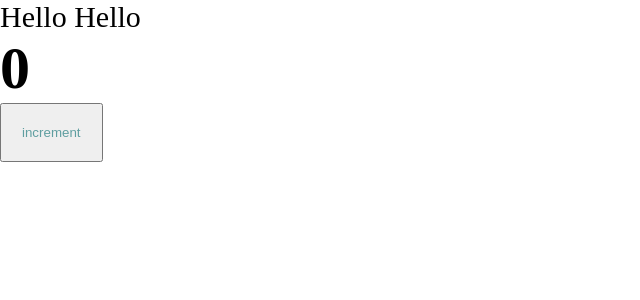
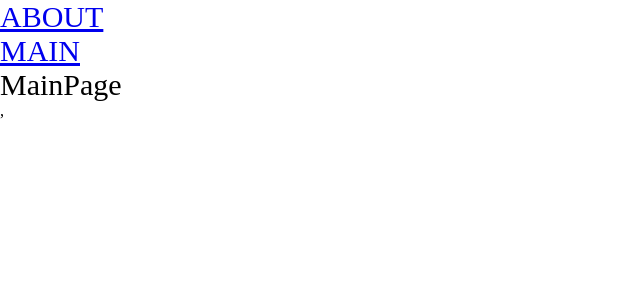
Before and after one commit to AikaAsan/theBlog, a React app: page / in a window 1280 px wide. Shown: the top 300 px of the page, without its empty margins (0-640 px from the left). Built offline with nearby package versions, Linux system fonts and the light colour scheme.

Commit message:
Added Routing, code splitting, Lazy, Suspense
- added routing,added two pages. Now able to switch between two pages
- added lazy loading that splits the code into chunks
- added suspense in App.ysx that displays a fallback until its children have finished loading.

```diff
--- a/package.json
+++ b/package.json
@@ -14,6 +14,7 @@
         "@types/node": "^17.0.21",
         "@types/react": "^17.0.39",
         "@types/react-dom": "^17.0.11",
+        "@types/react-router-dom": "^5.3.3",
         "@types/webpack": "^5.28.0",
         "@types/webpack-dev-server": "^4.7.2",
         "html-webpack-plugin": "^5.5.0",
@@ -29,6 +30,7 @@
         "css-loader": "^6.6.0",
         "react": "^17.0.2",
         "react-dom": "^17.0.2",
+        "react-router-dom": "^6.2.1",
         "sass": "^1.49.9",
         "sass-loader": "^12.6.0",
         "style-loader": "^3.3.1"
--- a/src/App.tsx
+++ b/src/App.tsx
@@ -1,12 +1,23 @@
-import React from 'react';
+import React, { Suspense } from 'react';
 import { Counter } from './components/Counter';
+import { Route, Routes, Link } from 'react-router-dom';
 import './index.scss';
+
+import { AboutPageAsync } from './pages/AboutPage/AboutPage.async';
+import { AboutMainPageAsync } from './pages/MainPage/MainPage.async';
 
 const App = () => {
     return (
         <div className='app'>
-            Hello Hello
-            <Counter />
+            <Link to='/about'>ABOUT</Link>
+            <br />
+            <Link to='/'>MAIN </Link>
+            <Suspense fallback={<div>...Loading</div>}>
+                <Routes>
+                    <Route path={'/about'} element={<AboutPageAsync />} />
+                    <Route path={'/'} element={<AboutMainPageAsync />} />
+                </Routes>
+            </Suspense>
         </div>
     );
 };
--- a/src/index.tsx
+++ b/src/index.tsx
@@ -1,5 +1,11 @@
 import React from 'react';
 import { render } from 'react-dom';
+import { BrowserRouter } from 'react-router-dom';
 import App from './App';
 
-render(<App />, document.getElementById('root'));
+render(
+    <BrowserRouter>
+        <App />,
+    </BrowserRouter>,
+    document.getElementById('root')
+);
--- /dev/null
+++ b/src/pages/AboutPage/AboutPage.async.tsx
@@ -0,0 +1,10 @@
+import { lazy } from 'react';
+
+export const AboutPageAsync = lazy(
+    () =>
+        new Promise((resolve) => {
+            // @ts-ignore
+            //for testing purpose only
+            setTimeout(() => resolve(import('./AboutPage')), 1500);
+        })
+);
--- /dev/null
+++ b/src/pages/AboutPage/AboutPage.tsx
@@ -0,0 +1,7 @@
+import React from 'react';
+
+const AboutPage = () => {
+    return <div>AboutPage</div>;
+};
+
+export default AboutPage;
--- /dev/null
+++ b/src/pages/MainPage/MainPage.async.tsx
@@ -0,0 +1,3 @@
+import { lazy } from 'react';
+
+export const AboutMainPageAsync = lazy(() => import('./MainPage'));
--- /dev/null
+++ b/src/pages/MainPage/MainPage.tsx
@@ -0,0 +1,8 @@
+import React from 'react';
+
+ const MainPage = () => {
+    return <div>MainPage</div>;
+};
+
+
+export default MainPage
--- a/tsconfig.json
+++ b/tsconfig.json
@@ -2,7 +2,7 @@
     "compilerOptions": {
         "outDir": "./dist/",
         "noImplicitAny": true,
-        "module": "es6",
+        "module": "ES2022",
         "target": "es5",
         "jsx": "react-jsx",
         "allowJs": true,
@@ -12,7 +12,7 @@
         "esModuleInterop": true,
         //With flag esModuleInterop we can import CommonJS modules in compliance with es6 modules spec
         //(require() module.export) common.js => import
-        "allowSyntheticDefaultImports": true
+        "allowSyntheticDefaultImports": true,
         //instead of import * as React from 'react' can do import React from 'react'
         //brings the behavior of TypeScript in-line with Babel, where extra code is emitted to make using a default export of a module more ergonomic.
     },
```
Also changed, not shown: 2 other files (tests, documents, lock files or other folders).
